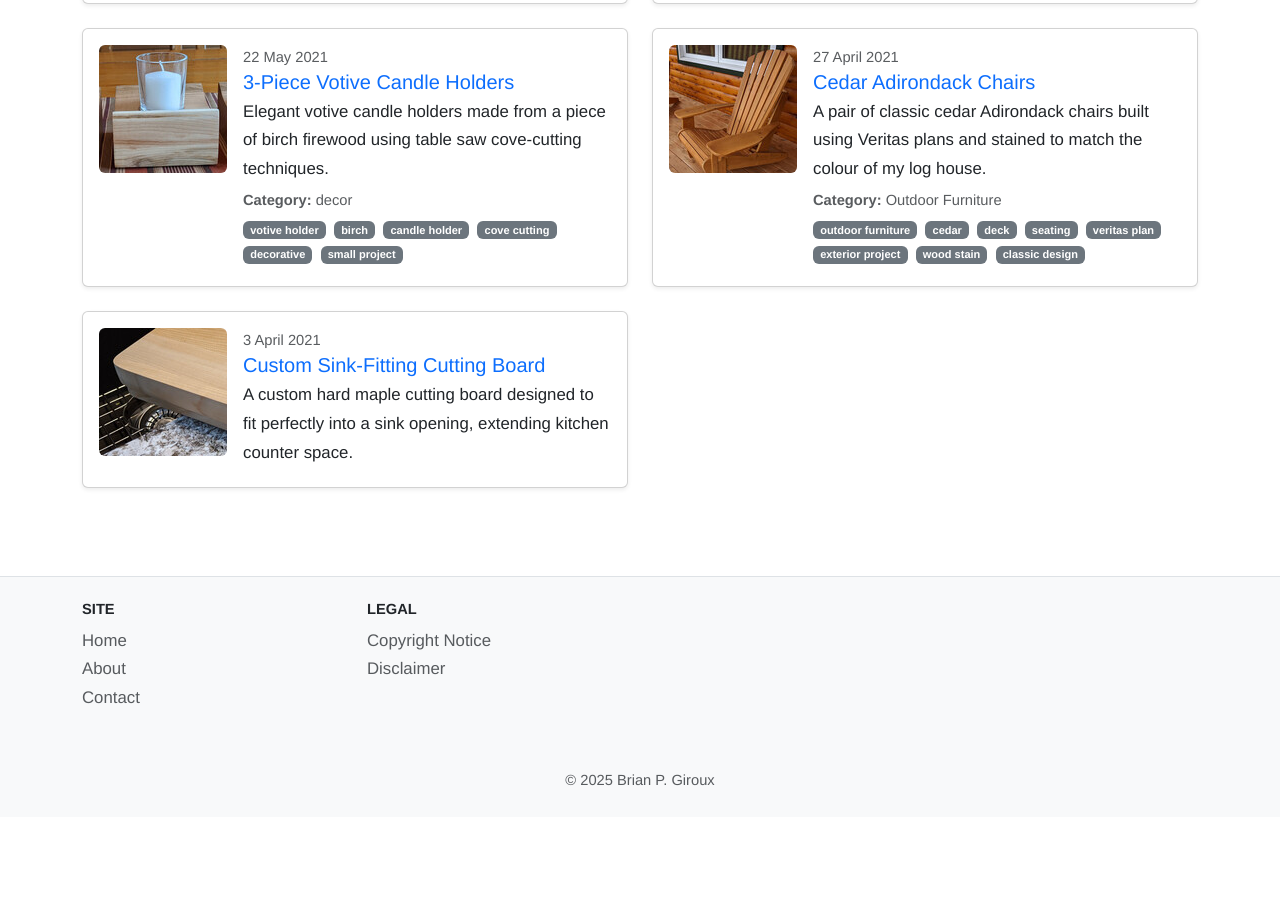
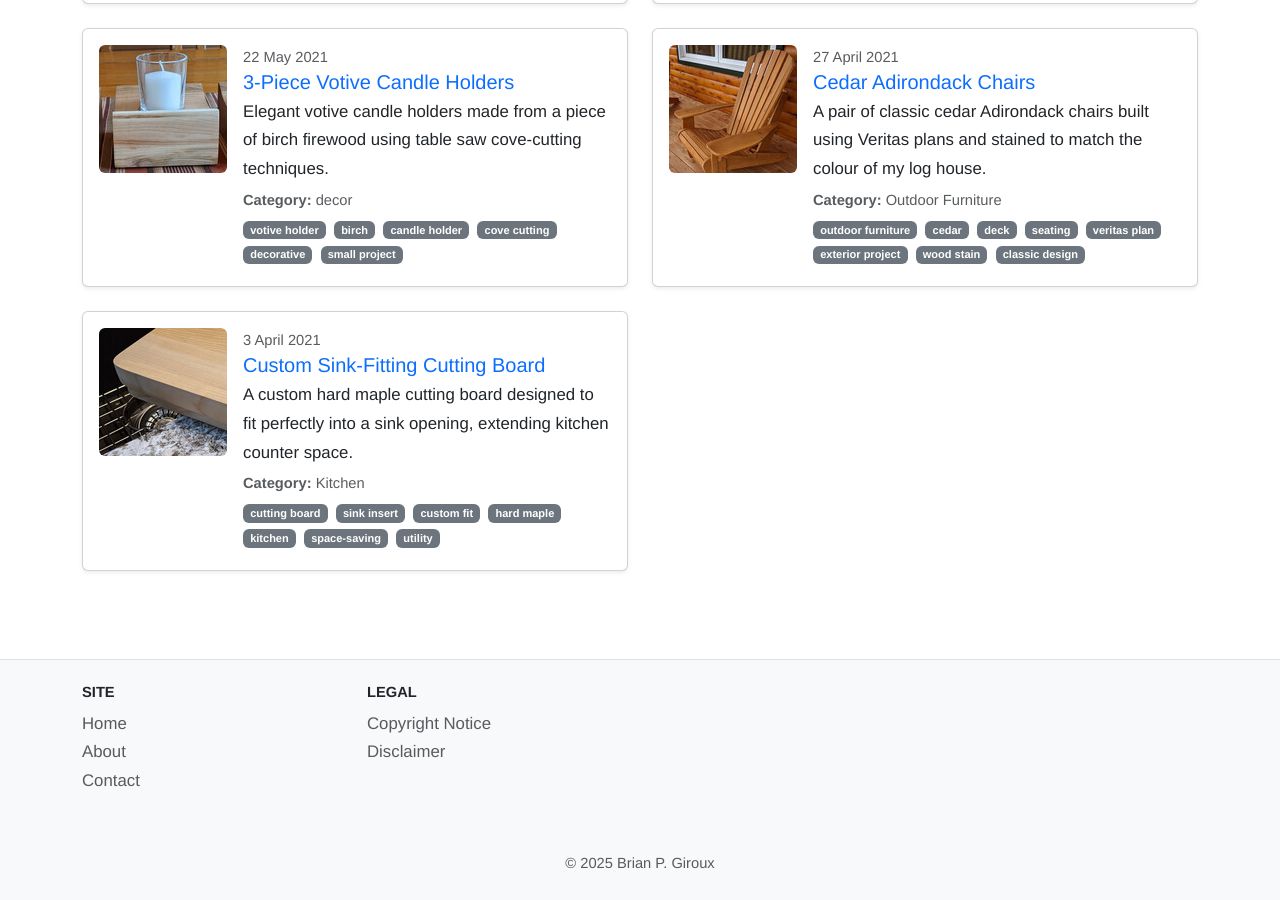
Before and after one commit to bpg1968/bgiroux.ca, a Jekyll site: the page built from projects/woodworking/index.md, in a window 1280 px wide and 900 px high, scrolled down 924 px. Built offline with Jekyll 4.4.1, drawn with Linux system fonts in a browser that asks for light colours; before the commit the page ends 1741 px from its top, so only the background shows below that.

Commit message:
Modified Custom Sink-Fitting Cutting Board page to include Category and Labels

```diff
--- a/_woodworking/cutting-board-01.md
+++ b/_woodworking/cutting-board-01.md
@@ -2,6 +2,8 @@
 title: "Custom Sink-Fitting Cutting Board"
 date: 2021-04-03
 description: "A custom hard maple cutting board designed to fit perfectly into a sink opening, extending kitchen counter space."
+category: Kitchen
+labels: [ cutting board, sink insert, custom fit, hard maple, kitchen, space-saving, utility ]
 image: /assets/images/woodworking/Cutting_Board_01.jpg
 thumbnail: /assets/images/woodworking/Cutting_Board_01-thumb.jpg
 layout: woodworking
```
